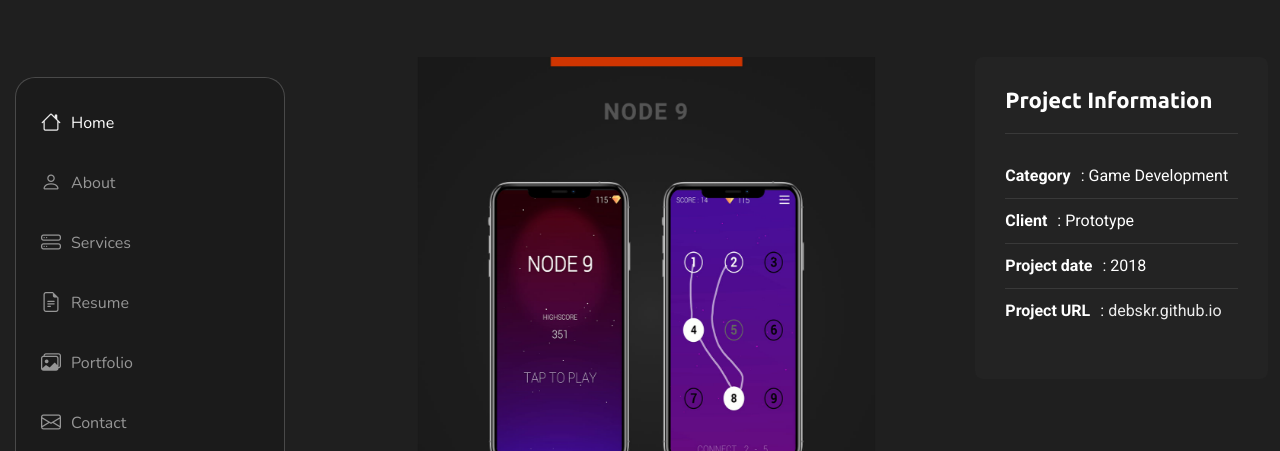
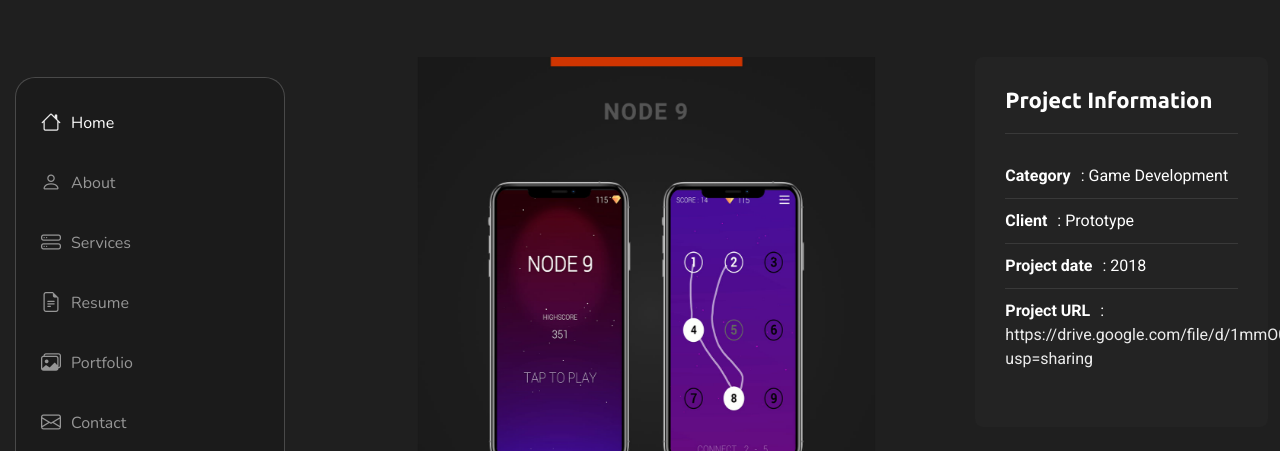
Before and after one commit to debskr/debskr.github.io, a plain HTML site: page portfolio/node-9.html in a window 1280 px wide. Shown: the part 92-543 px from the top of the page. Drawn offline with nearby package versions, Linux system fonts and the light colour scheme.

Commit message:
Update node-9.html

```diff
--- a/portfolio/node-9.html
+++ b/portfolio/node-9.html
@@ -138,7 +138,7 @@
                 <li><strong>Category</strong>: Game Development</li>
                 <li><strong>Client</strong>: Prototype</li>
                 <li><strong>Project date</strong>: 2018</li>
-                <li><strong>Project URL</strong>: <a href="#" target="_blank">debskr.github.io</a></li>
+                <li><strong>Project URL</strong>: <a href="#" target="_blank">https://drive.google.com/file/d/1mmO0t9FOxrCsGJe2TFMLLis3ZWrnYoHK/view?usp=sharing</a></li>
               </ul>
             </div>
           </div>
```
